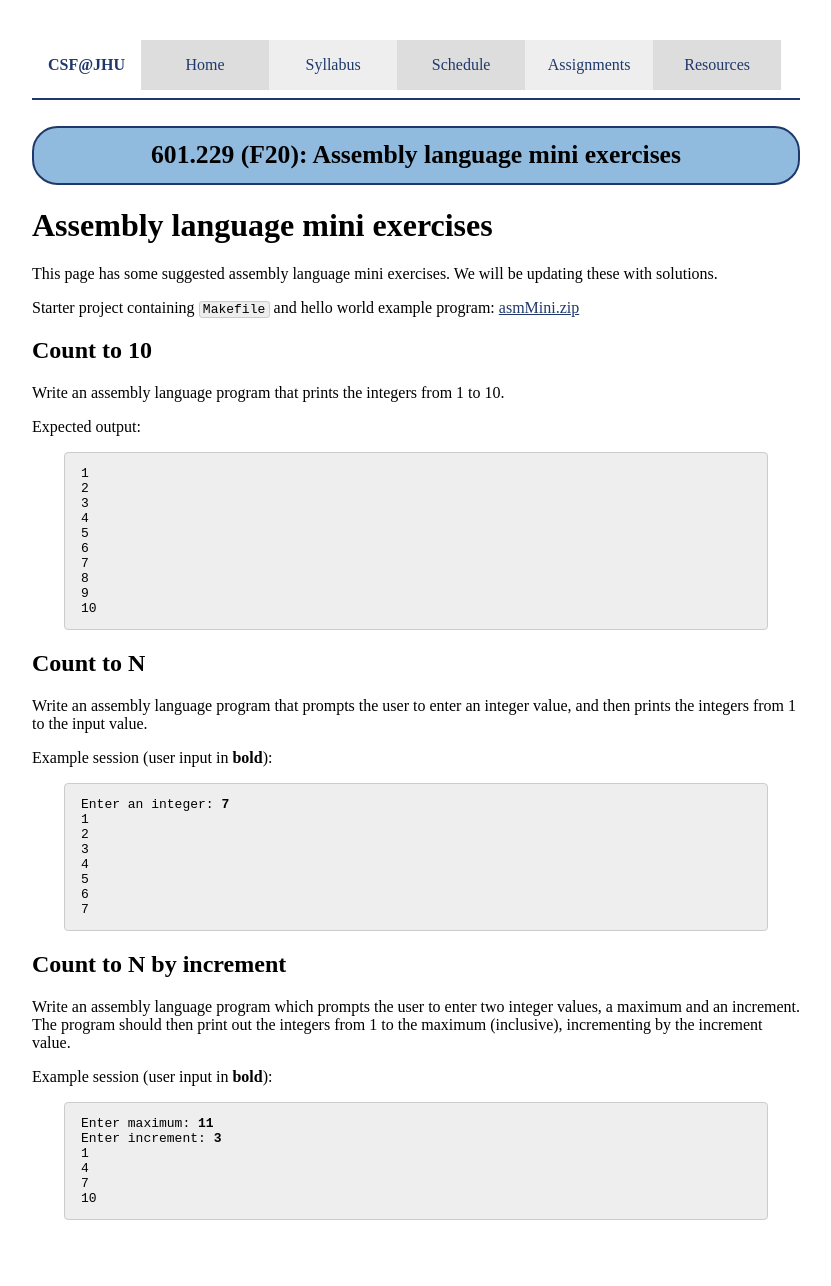
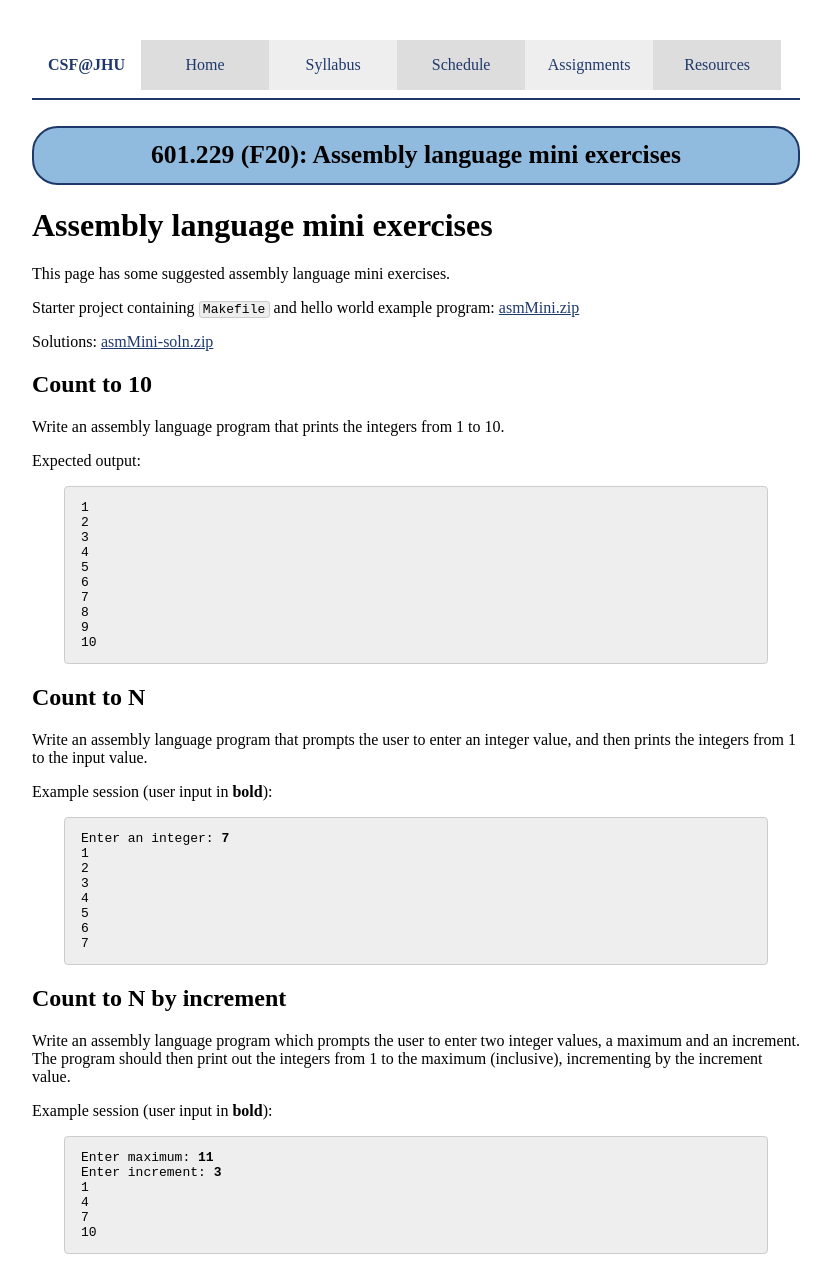
Before and after one commit to jhucsf/fall2020, a Jekyll site: the page built from exercise/assemblyMini.md, in a window 1280 px wide. Shown: the whole page, without its empty margins (224-1055 px from the left). Built offline with Jekyll 4.4.1, drawn with Linux system fonts in a browser that asks for light colours; before the commit the page ends 1252 px from its top, so only the background shows below that.

Commit message:
solutions to assembly mini-exercises

```diff
--- a/exercise/assemblyMini.md
+++ b/exercise/assemblyMini.md
@@ -5,9 +5,11 @@ title: "Assembly language mini exercises"
 
 # Assembly language mini exercises
 
-This page has some suggested assembly language mini exercises.  We will be updating these with solutions.
+This page has some suggested assembly language mini exercises.
 
 Starter project containing `Makefile` and hello world example program: [asmMini.zip](asmMini.zip)
+
+Solutions: [asmMini-soln.zip](asmMini-soln.zip)
 
 ## Count to 10
 
```
Also changed, not shown: index.md (+1 -0 lines), 1 other file.
